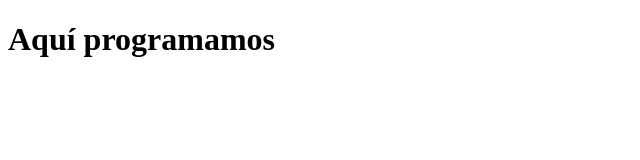
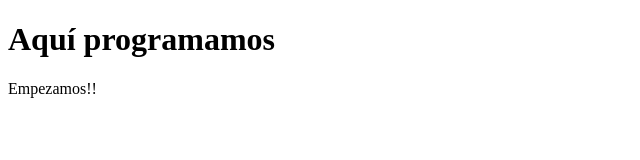
Before and after one commit to jalvarezBombay/Proyecto-Web-Empresa-C, a plain HTML site: page index.html in a window 1280 px wide. Shown: the whole page, without its empty margins (0-640 px from the left). Drawn offline with Linux system fonts and the light colour scheme.

Commit message:
Update index.html

```diff
--- a/index.html
+++ b/index.html
@@ -8,5 +8,6 @@
 </head>
 <body>
     <h1>Aquí programamos</h1>
+    <p>Empezamos!!</p>
 </body>
 </html>
```
